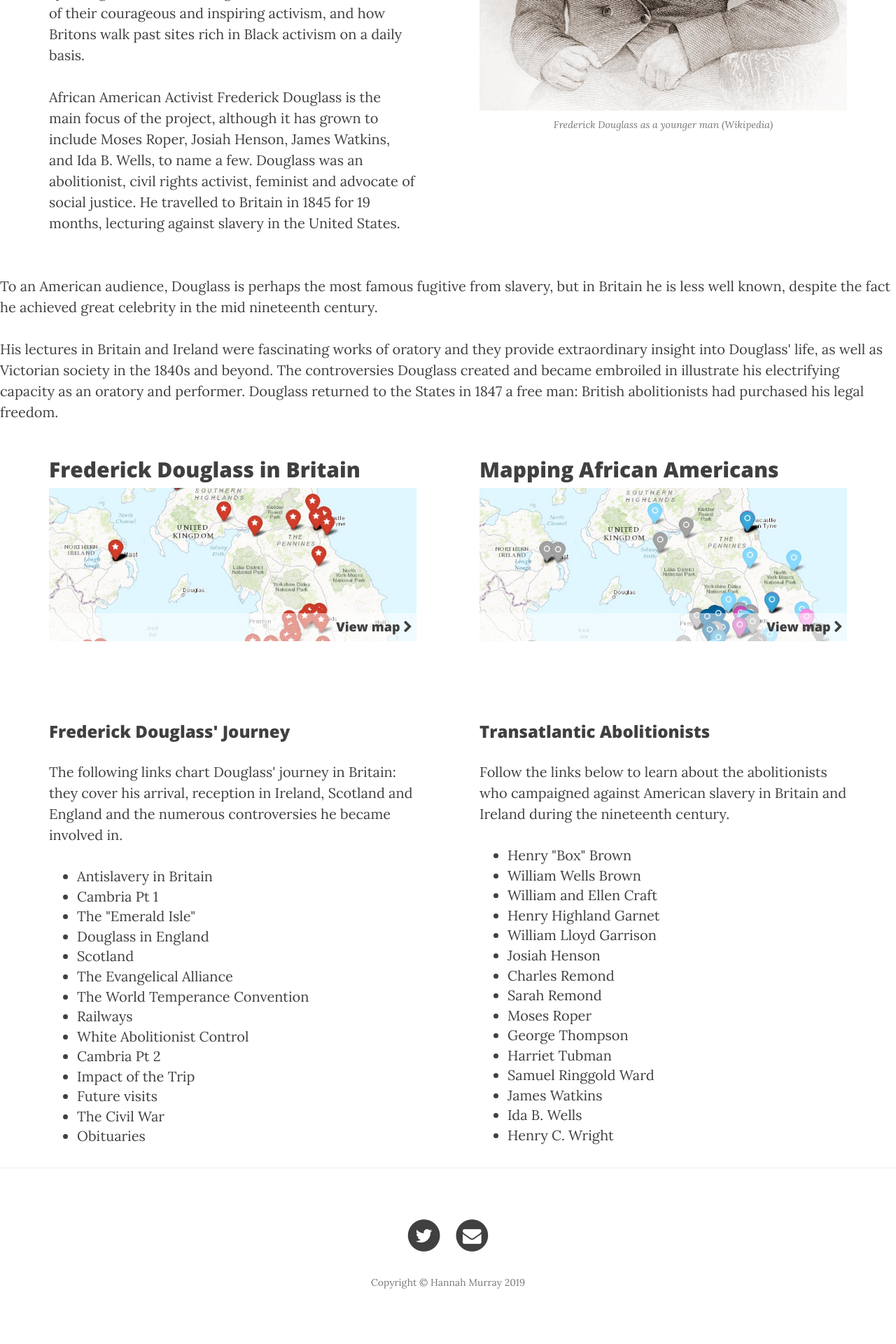
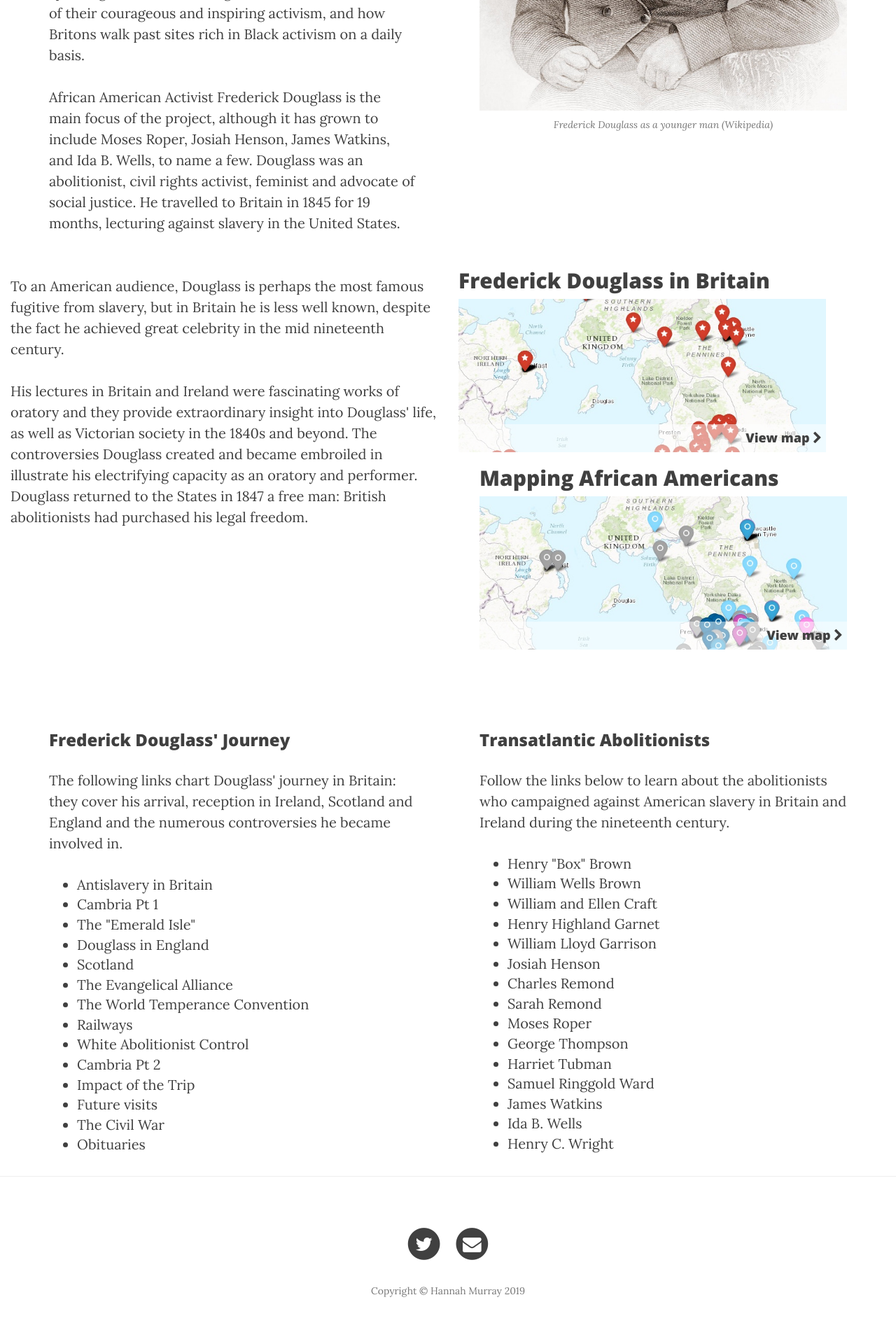
Before and after one commit to FDUK/fduk.github.io, a Jekyll site: the page built from index.html, in a window 1280 px wide. Shown: the part 956-2876 px from the top of the page at 70% size. Built offline with Jekyll 4.4.1, drawn with Linux system fonts in a browser that asks for light colours; nearby versions of some CDN libraries; the list of posts is cut into pages by our own code.

Commit message:
Update index.html

```diff
--- a/index.html
+++ b/index.html
@@ -26,11 +26,17 @@ description: ""
     </div>
 </section>
 
+             </div>
+             <div class="col-md-6">
 
-<p>To an American audience, Douglass is perhaps the most famous fugitive from slavery, but in Britain he is less well known, despite the fact he achieved great celebrity in the mid nineteenth century.</p>
+                <p>To an American audience, Douglass is perhaps the most famous fugitive from slavery, but in Britain he is less well known, despite the fact he achieved great celebrity in the mid nineteenth century.</p>
 
                 <p>His lectures in Britain and Ireland were fascinating works of oratory and they provide extraordinary insight into Douglass' life, as well as Victorian society in the 1840s and beyond. The controversies Douglass created and became embroiled in illustrate his electrifying capacity as an oratory and performer. Douglass returned to the States in 1847 a free man: British abolitionists had purchased his legal freedom.</p>
 
+                 </div>
+        </div>
+    </div>
+</section>
 
 <section>
     <div class="container">
```
